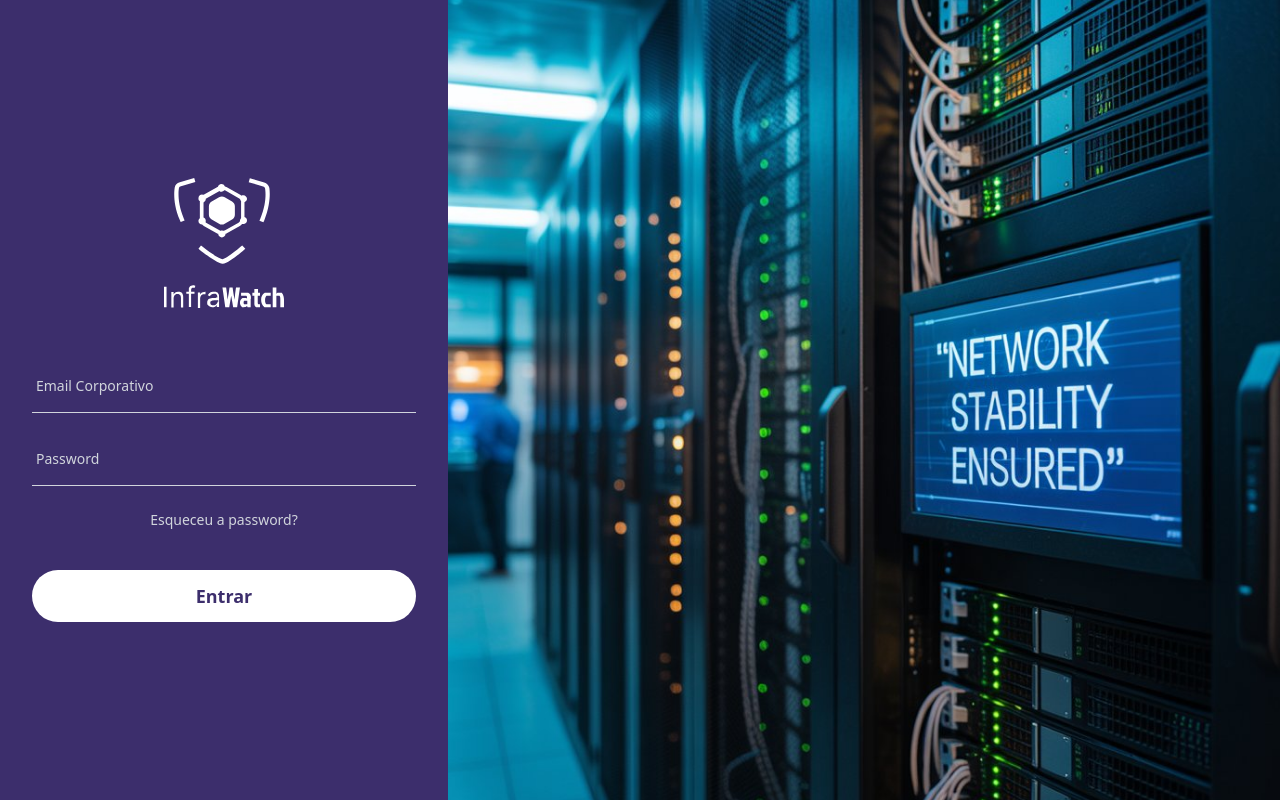
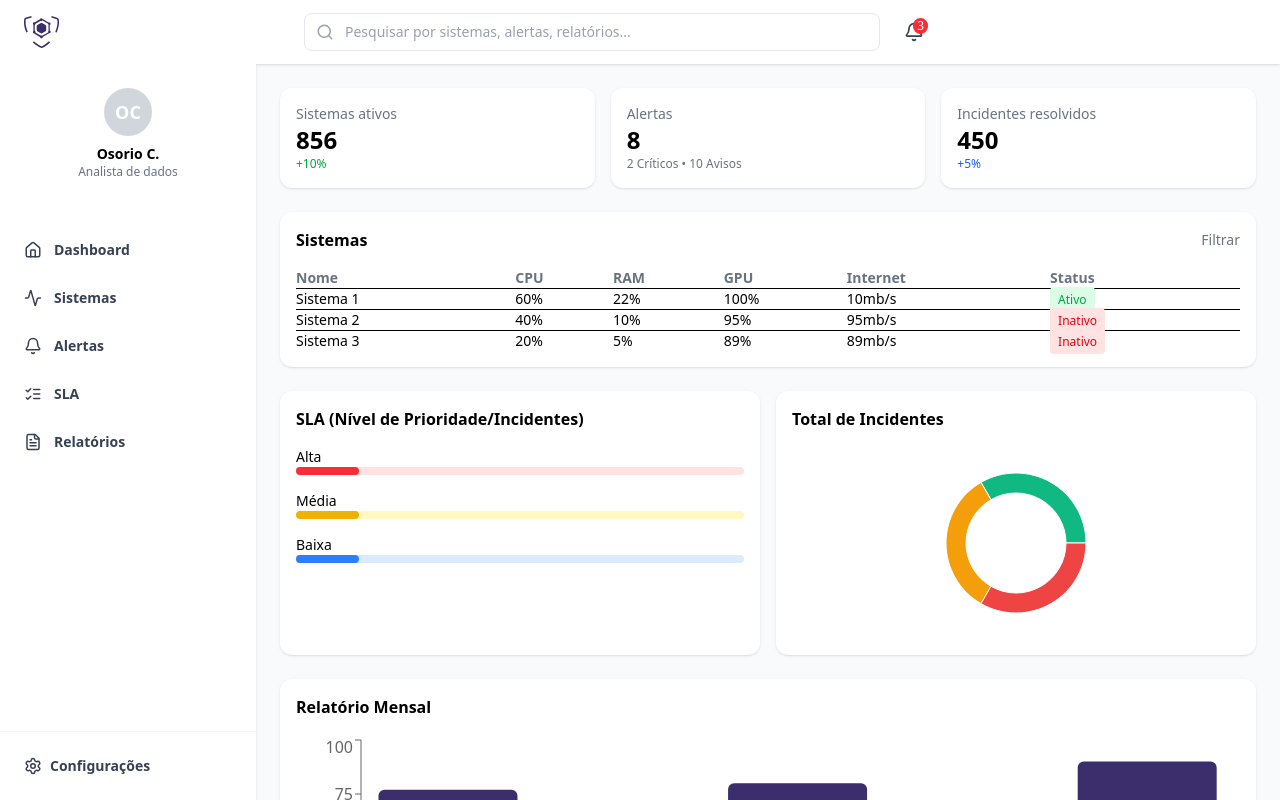
Before and after one commit to SegmentationFault42/InfraWatch-Frontend, a React (Vite) app: page / in a window 1280 px wide. Built offline with nearby package versions, Linux system fonts and the light colour scheme.

Commit message:
:sparkles: feat(Dashboard): Pagina do dashboard.

```diff
--- a/package.json
+++ b/package.json
@@ -10,9 +10,12 @@
     "preview": "vite preview"
   },
   "dependencies": {
+    "@radix-ui/react-progress": "^1.1.7",
+    "lucide-react": "^0.540.0",
     "react": "^19.1.1",
     "react-dom": "^19.1.1",
     "react-router-dom": "^7.8.1",
+    "recharts": "^3.1.2",
     "vite-plugin-svgr": "^4.3.0"
   },
   "devDependencies": {
--- /dev/null
+++ b/src/components/ChartIncidents.tsx
@@ -0,0 +1,26 @@
+import { PieChart, Pie, Cell, ResponsiveContainer } from "recharts";
+
+export function ChartIncidents() {
+  const data = [
+    { name: "Resolvidos", value: 8, color: "#10B981" },
+    { name: "Normal", value: 8, color: "#F59E0B" },
+    { name: "Crítico", value: 8, color: "#EF4444" },
+  ];
+
+  return (
+    <div className="bg-white p-4 rounded-xl shadow">
+      <h3 className="font-semibold mb-4">Total de Incidentes</h3>
+      <div className="h-48">
+        <ResponsiveContainer>
+          <PieChart>
+            <Pie data={data} dataKey="value" innerRadius={50} outerRadius={70}>
+              {data.map((entry, index) => (
+                <Cell key={`cell-${index}`} fill={entry.color} />
+              ))}
+            </Pie>
+          </PieChart>
+        </ResponsiveContainer>
+      </div>
+    </div>
+  );
+}
--- /dev/null
+++ b/src/components/ChartMonthly.tsx
@@ -0,0 +1,27 @@
+import { BarChart, Bar, XAxis, YAxis, Tooltip, ResponsiveContainer } from "recharts";
+
+export function ChartMonthly() {
+  const data = [
+    { name: "Jan", value: 77 },
+    { name: "Feb", value: 65 },
+    { name: "Mar", value: 80 },
+    { name: "Apr", value: 72 },
+    { name: "May", value: 90 },
+  ];
+
+  return (
+    <div className="bg-white p-4 rounded-xl shadow">
+      <h3 className="font-semibold mb-4">Relatório Mensal</h3>
+      <div className="h-64">
+        <ResponsiveContainer>
+          <BarChart data={data}>
+            <XAxis dataKey="name" />
+            <YAxis />
+            <Tooltip />
+            <Bar dataKey="value" fill="#3C2E6C" radius={[6, 6, 0, 0]} />
+          </BarChart>
+        </ResponsiveContainer>
+      </div>
+    </div>
+  );
+}
--- /dev/null
+++ b/src/components/ChartSLA.tsx
@@ -0,0 +1,27 @@
+export function ChartSLA() {
+  return (
+    <div className="bg-white p-4 rounded-xl shadow">
+      <h3 className="font-semibold mb-4">SLA (Nível de Prioridade/Incidentes)</h3>
+      <div className="space-y-4">
+        <div>
+          <p className="text-sm">Alta</p>
+          <div className="w-full h-2 bg-red-100 rounded">
+            <div className="h-2 bg-red-500 w-[14%] rounded"></div>
+          </div>
+        </div>
+        <div>
+          <p className="text-sm">Média</p>
+          <div className="w-full h-2 bg-yellow-100 rounded">
+            <div className="h-2 bg-yellow-500 w-[14%] rounded"></div>
+          </div>
+        </div>
+        <div>
+          <p className="text-sm">Baixa</p>
+          <div className="w-full h-2 bg-blue-100 rounded">
+            <div className="h-2 bg-blue-500 w-[14%] rounded"></div>
+          </div>
+        </div>
+      </div>
+    </div>
+  );
+}
--- /dev/null
+++ b/src/components/Header.tsx
@@ -0,0 +1,31 @@
+import { Bell, Search } from "lucide-react";
+import Logo from "../assets/Logo.svg";
+
+export function Header() {
+  return (
+    <header className="h-16 bg-white shadow flex items-center px-6 gap-6">
+      {/* Logo */}
+      <div className="w-64 flex-shrink-0 flex items-center">
+        <img src={Logo} alt="InfraWatch" className="h-8" />
+      </div>
+
+      {/* Input de pesquisa com ícone */}
+      <div className="relative flex-grow max-w-xl">
+        <Search size={18} className="absolute top-1/2 left-3 -translate-y-1/2 text-gray-400" />
+        <input
+          type="text"
+          placeholder="Pesquisar por sistemas, alertas, relatórios..."
+          className="w-full pl-10 pr-4 py-2 rounded-lg border border-gray-200 text-sm text-gray-700 placeholder-gray-400 focus:outline-none focus:ring-2 focus:ring-violet-500"
+        />
+      </div>
+
+      {/* Notificações */}
+      <button className="relative">
+        <Bell size={20} className="text-gray-700" />
+        <span className="absolute -top-1 -right-1 bg-red-500 text-white text-xs px-1 rounded-full">
+          3
+        </span>
+      </button>
+    </header>
+  );
+}
--- /dev/null
+++ b/src/components/Sidebar.tsx
@@ -0,0 +1,65 @@
+import { Home, Bell, ListChecks, FileText, Activity, Settings } from "lucide-react";
+import { Link, useLocation } from "react-router-dom";
+
+export function Sidebar() {
+  const location = useLocation();
+
+  const items = [
+    { name: "Dashboard", icon: <Home size={18} />, path: "/dashboard" },
+    { name: "Sistemas", icon: <Activity size={18} />, path: "/sistemas" },
+    { name: "Alertas", icon: <Bell size={18} />, path: "/alertas" },
+    { name: "SLA", icon: <ListChecks size={18} />, path: "/sla" },
+    { name: "Relatórios", icon: <FileText size={18} />, path: "/relatorios" },
+  ];
+
+  return (
+    <aside className="w-64 bg-white flex flex-col shadow-sm">
+      {/* Perfil */}
+      <div className="p-6 flex flex-col items-center">
+        <div className="w-12 h-12 bg-gray-300 rounded-full flex items-center justify-center text-white font-semibold text-lg">
+          OC
+        </div>
+        <span className="text-sm font-semibold mt-2">Osorio C.</span>
+        <span className="text-xs text-gray-500">Analista de dados</span>
+      </div>
+
+      {/* Navegação */}
+      <nav className="flex-1 mt-6">
+        <ul className="space-y-1">
+          {items.map((item) => {
+            const isActive = location.pathname === item.path;
+
+            return (
+              <li key={item.name}>
+                <Link
+                  to={item.path}
+                  className={`flex items-center gap-3 px-6 py-3 text-sm font-semibold rounded-r-lg transition-colors
+                    ${
+                      isActive
+                        ? "bg-violet-100 text-violet-700"
+                        : "text-gray-700 hover:bg-gray-100"
+                    }
+                  `}
+                >
+                  {item.icon}
+                  <span>{item.name}</span>
+                </Link>
+              </li>
+            );
+          })}
+        </ul>
+      </nav>
+
+      {/* Rodapé */}
+      <div className="p-6 border-t border-gray-100">
+        <Link
+          to="/config"
+          className="flex items-center gap-2 text-sm text-gray-700 hover:text-violet-700 font-semibold transition-colors"
+        >
+          <Settings size={18} />
+          Configurações
+        </Link>
+      </div>
+    </aside>
+  );
+}
--- /dev/null
+++ b/src/components/StatCard.tsx
@@ -0,0 +1,25 @@
+type Props = {
+  title: string;
+  value: string;
+  subtitle?: string;
+  trend?: string;
+  color?: "green" | "yellow" | "blue" | "red";
+};
+
+export function StatCard({ title, value, subtitle, trend, color = "blue" }: Props) {
+  const colors: Record<string, string> = {
+    green: "text-green-600",
+    yellow: "text-yellow-600",
+    blue: "text-blue-600",
+    red: "text-red-600",
+  };
+
+  return (
+    <div className="bg-white p-4 rounded-xl shadow">
+      <h3 className="text-sm font-medium text-gray-500">{title}</h3>
+      <p className="text-2xl font-bold">{value}</p>
+      {subtitle && <p className="text-xs text-gray-500">{subtitle}</p>}
+      {trend && <p className={`text-xs ${colors[color]}`}>{trend}</p>}
+    </div>
+  );
+}
--- /dev/null
+++ b/src/components/SystemTable.tsx
@@ -0,0 +1,48 @@
+export function SystemTable() {
+  const systems = [
+    { name: "Sistema 1", cpu: "60%", ram: "22%", gpu: "100%", net: "10mb/s", status: "up" },
+    { name: "Sistema 2", cpu: "40%", ram: "10%", gpu: "95%", net: "95mb/s", status: "down" },
+    { name: "Sistema 3", cpu: "20%", ram: "5%", gpu: "89%", net: "89mb/s", status: "down" },
+  ];
+
+  return (
+    <div className="bg-white p-4 rounded-xl shadow mb-6">
+      <div className="flex justify-between items-center mb-4">
+        <h3 className="font-semibold">Sistemas</h3>
+        <button className="text-sm text-gray-500">Filtrar</button>
+      </div>
+      <table className="w-full text-sm">
+        <thead>
+          <tr className="text-left text-gray-500">
+            <th>Nome</th>
+            <th>CPU</th>
+            <th>RAM</th>
+            <th>GPU</th>
+            <th>Internet</th>
+            <th>Status</th>
+          </tr>
+        </thead>
+        <tbody>
+          {systems.map((s) => (
+            <tr key={s.name} className="border-t">
+              <td>{s.name}</td>
+              <td>{s.cpu}</td>
+              <td>{s.ram}</td>
+              <td>{s.gpu}</td>
+              <td>{s.net}</td>
+              <td>
+                <span
+                  className={`px-2 py-1 text-xs rounded ${
+                    s.status === "up" ? "bg-green-100 text-green-600" : "bg-red-100 text-red-600"
+                  }`}
+                >
+                  {s.status === "up" ? "Ativo" : "Inativo"}
+                </span>
+              </td>
+            </tr>
+          ))}
+        </tbody>
+      </table>
+    </div>
+  );
+}
--- /dev/null
+++ b/src/layouts/DashboardLayout.tsx
@@ -0,0 +1,21 @@
+import { Sidebar } from "../components/Sidebar";
+import { Header } from "../components/Header";
+
+export function DashboardLayout({ children }: { children: React.ReactNode }) {
+  return (
+    <div className="flex flex-col h-screen bg-gray-50">
+      {/* Header fixo no topo */}
+      <Header />
+
+      <div className="flex flex-1 overflow-hidden">
+        {/* Sidebar inicia abaixo do header */}
+        <Sidebar />
+
+        {/* Conteúdo principal, scroll vertical */}
+        <main className="flex-1 p-6 overflow-y-auto">
+          {children}
+        </main>
+      </div>
+    </div>
+  );
+}
--- /dev/null
+++ b/src/pages/Dashboard.tsx
@@ -0,0 +1,27 @@
+import { DashboardLayout } from "../layouts/DashboardLayout";
+import { StatCard } from "../components/StatCard";
+import { SystemTable } from "../components/SystemTable";
+import { ChartSLA } from "../components/ChartSLA";
+import { ChartIncidents } from "../components/ChartIncidents";
+import { ChartMonthly } from "../components/ChartMonthly";
+
+export function Dashboard() {
+  return (
+    <DashboardLayout>
+      <div className="grid grid-cols-1 md:grid-cols-3 gap-4 mb-6">
+        <StatCard title="Sistemas ativos" value="856" trend="+10%" color="green" />
+        <StatCard title="Alertas" value="8" subtitle="2 Críticos • 10 Avisos" color="yellow" />
+        <StatCard title="Incidentes resolvidos" value="450" trend="+5%" color="blue" />
+      </div>
+
+      <SystemTable />
+
+      <div className="grid grid-cols-1 md:grid-cols-2 gap-4 my-6">
+        <ChartSLA />
+        <ChartIncidents />
+      </div>
+
+      <ChartMonthly />
+    </DashboardLayout>
+  );
+}
--- a/src/routes/AppRoutes.tsx
+++ b/src/routes/AppRoutes.tsx
@@ -1,11 +1,13 @@
 import { BrowserRouter, Routes, Route } from "react-router-dom";
-import { Login } from "../pages/Login";
+//import { Login } from "../pages/Login";
+import { Dashboard } from "../pages/Dashboard";
 
 export function AppRoutes() {
   return (
     <BrowserRouter>
       <Routes>
-        <Route path="/" element={<Login />} />
+        {/*<Route path="/" element={<Login />} /> */ }
+        <Route path="/" element={<Dashboard />} />
       </Routes>
     </BrowserRouter>
   );
```
Also changed, not shown: 1 other file (tests, documents, lock files or other folders).
